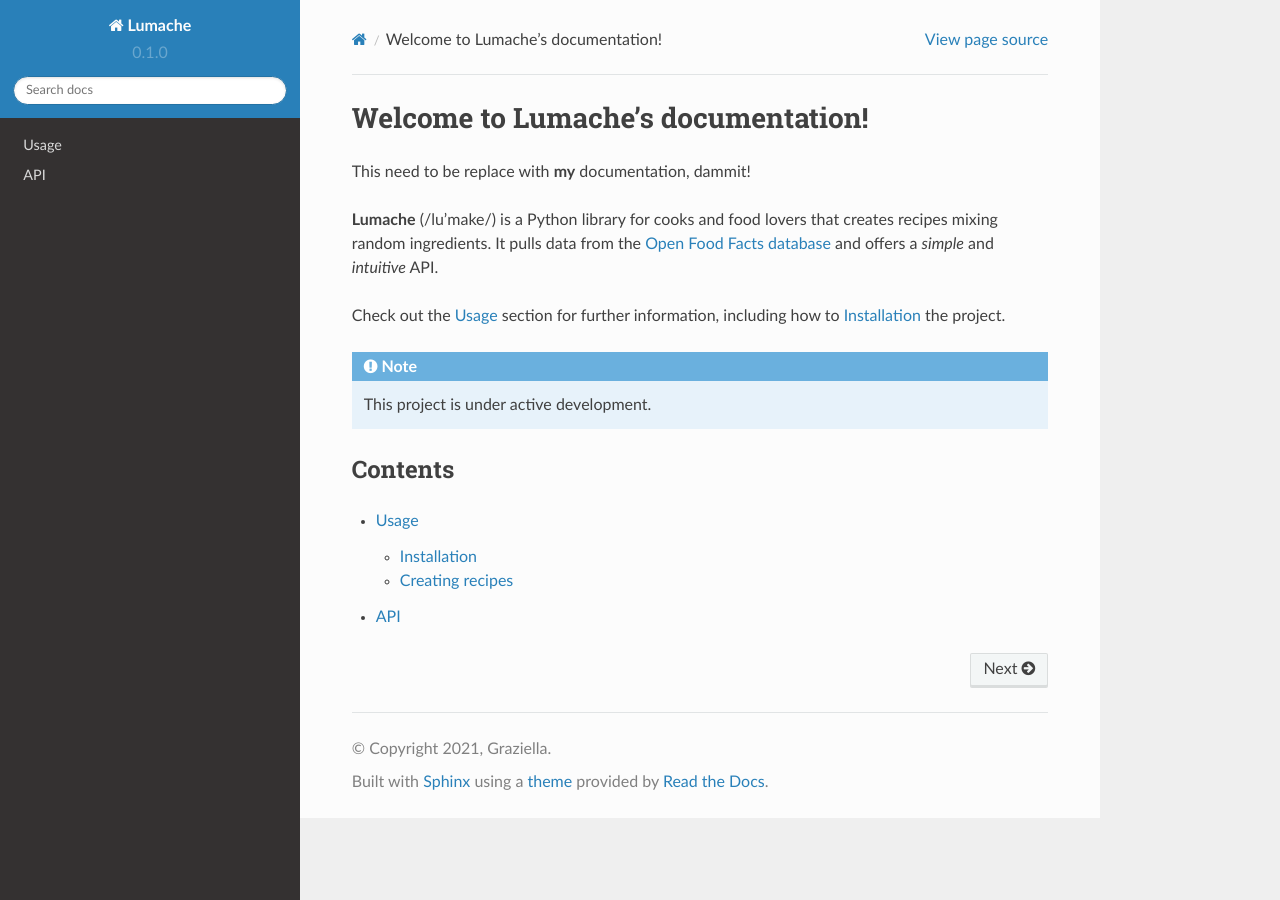
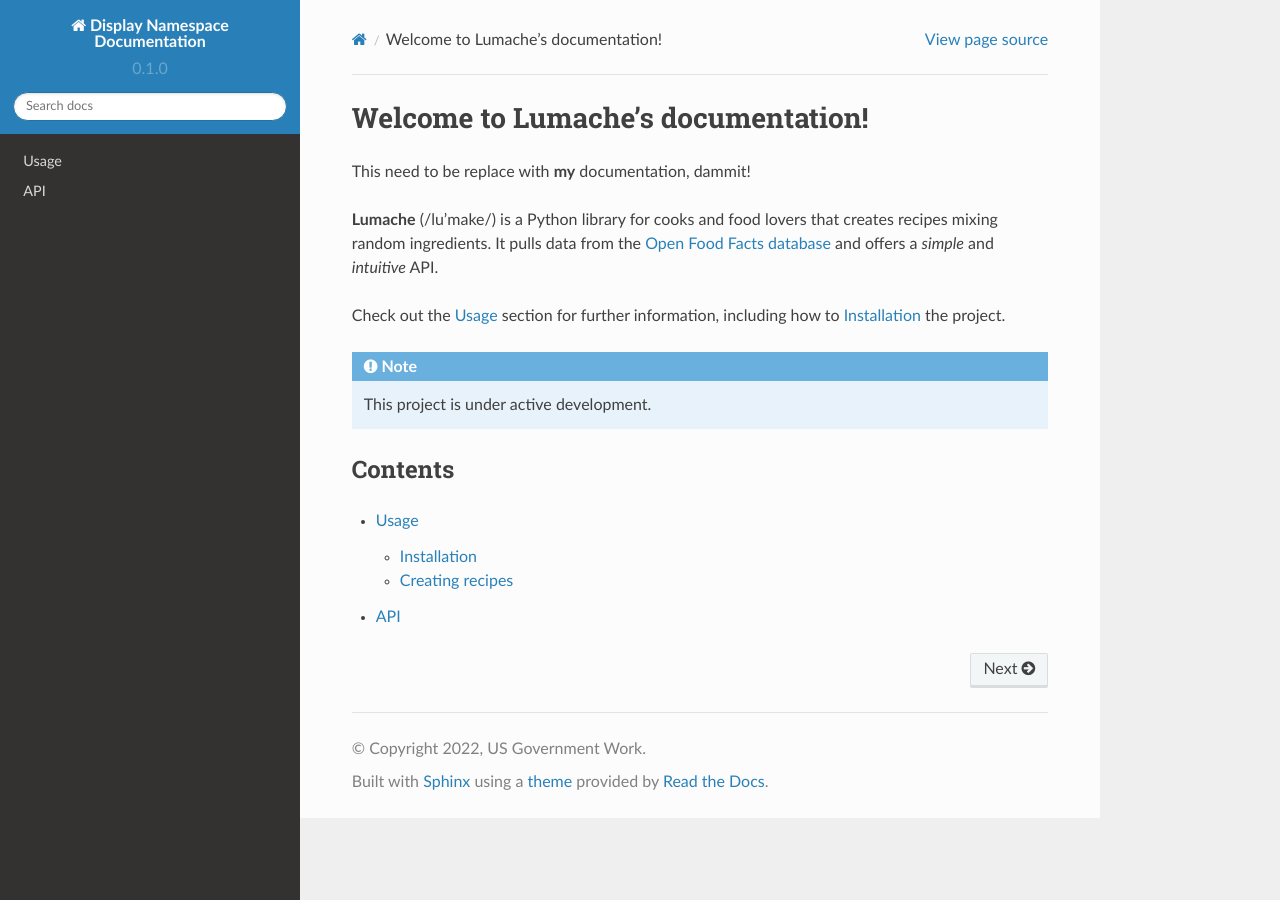
Before and after one commit to acraugh/display-docs, a Sphinx documentation site: the page built from docs/source/index.rst, in a window 1280 px wide. Built offline with Sphinx 7.4.7 and the Read the Docs theme 2.0.0, drawn with Linux system fonts in a browser that asks for light colours.

Commit message:
Update conf.py

```diff
--- a/docs/source/conf.py
+++ b/docs/source/conf.py
@@ -2,9 +2,9 @@
 
 # -- Project information
 
-project = 'Lumache'
-copyright = '2021, Graziella'
-author = 'Graziella'
+project = 'Display Namespace Documentation'
+copyright = '2022, US Government Work'
+author = 'A.C.Raugh'
 
 release = '0.1'
 version = '0.1.0'
```
